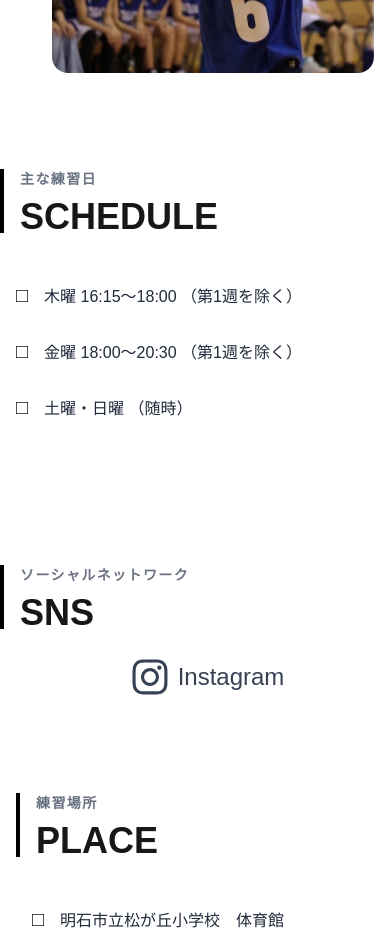
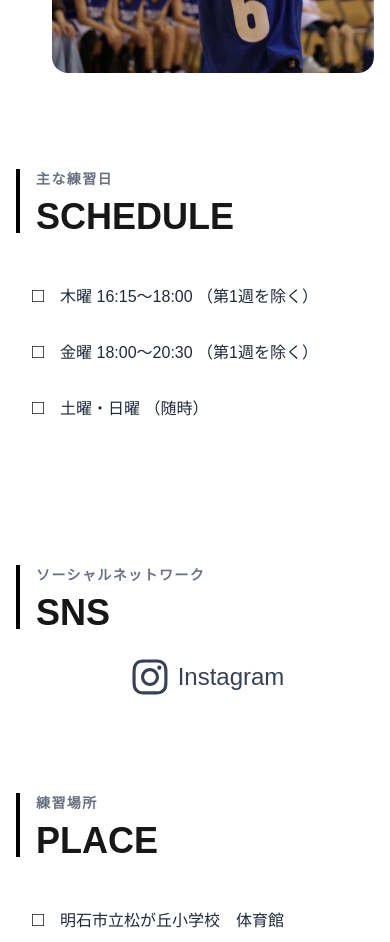
Before and after one commit to shimizu611/matsugaoka_mbbc_site, a Next.js app: page / in a window 390 px wide. Shown: the part 1960-2902 px from the top of the page. Built offline with nearby package versions, Linux system fonts and the light colour scheme.

Commit message:
modified px

```diff
--- a/components/sections/SNS.tsx
+++ b/components/sections/SNS.tsx
@@ -2,7 +2,7 @@ import { FaInstagram } from "react-icons/fa"
 
 export default function SNS(){
     return(
-        <section id="sns" className="scroll-mt-20 md:px-4 py-12 md:py-16">
+        <section id="sns" className="scroll-mt-20 px-4 py-12 md:py-16">
             <div className="flex">
                 <div className="w-1 h-16 bg-black mr-4"/>
                 <div>
@@ -16,7 +16,7 @@ export default function SNS(){
             </div>
             <div className="flex items-center justify-center md:justify-start">
                 <a
-                    href="https://instagram.com/acount"
+                    href="https://www.instagram.com/matsugaoka_mbbc?igsh=eGphbWZyMTNxcGtl"
                     target="_blank"
                     rel="noopener noreferrer"
                     className="flex items-center gap-2 mt-6 ml-6 text-gray-700 hover:text-pink-500 transition"
--- a/components/sections/Schedule.tsx
+++ b/components/sections/Schedule.tsx
@@ -6,7 +6,7 @@ export default function Schedule(){
     ]
 
     return(
-        <section id="schedule" className="scroll-mt-20 py-12 md:py-16">
+        <section id="schedule" className="scroll-mt-20 px-4 md:px-0 py-12 md:py-16">
             <div className="flex">
                 <div className="w-1 h-16 bg-black mr-4"/>
                 <div>
```
